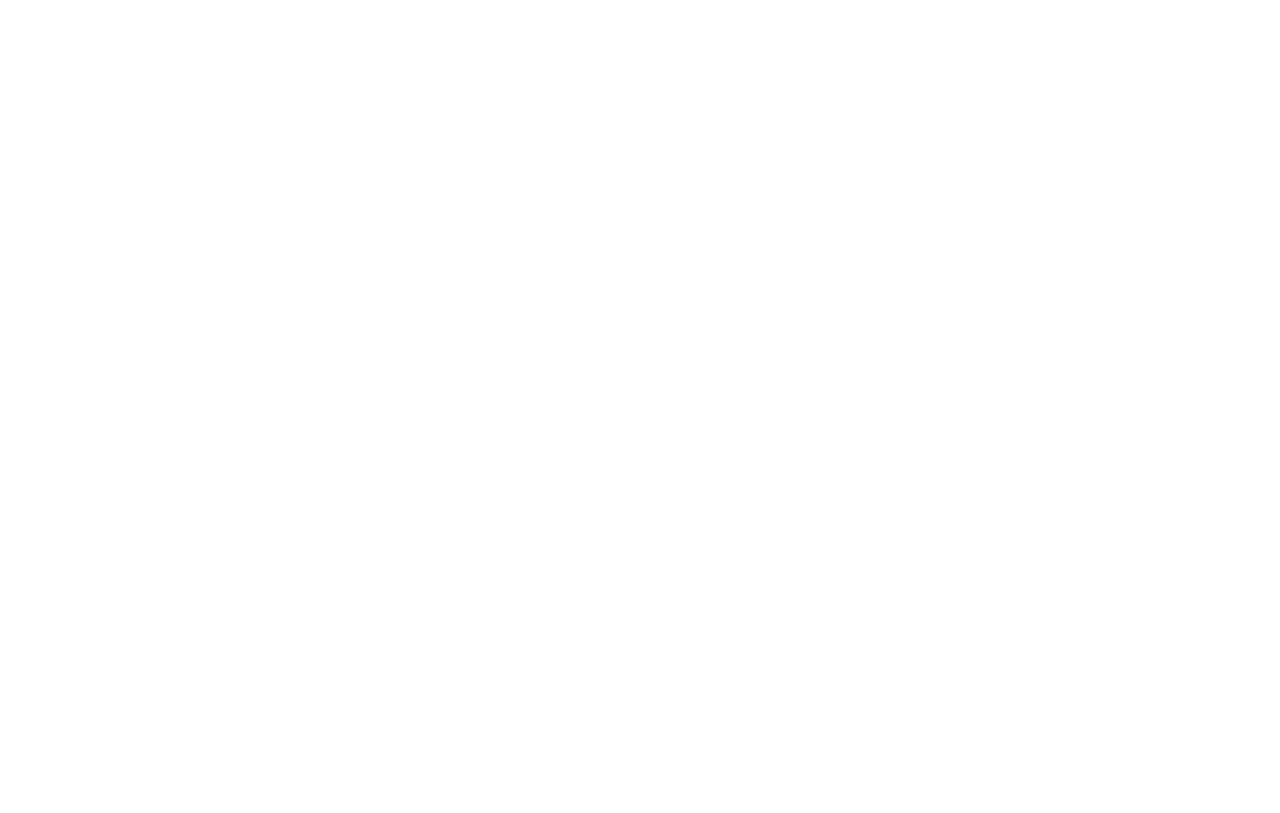
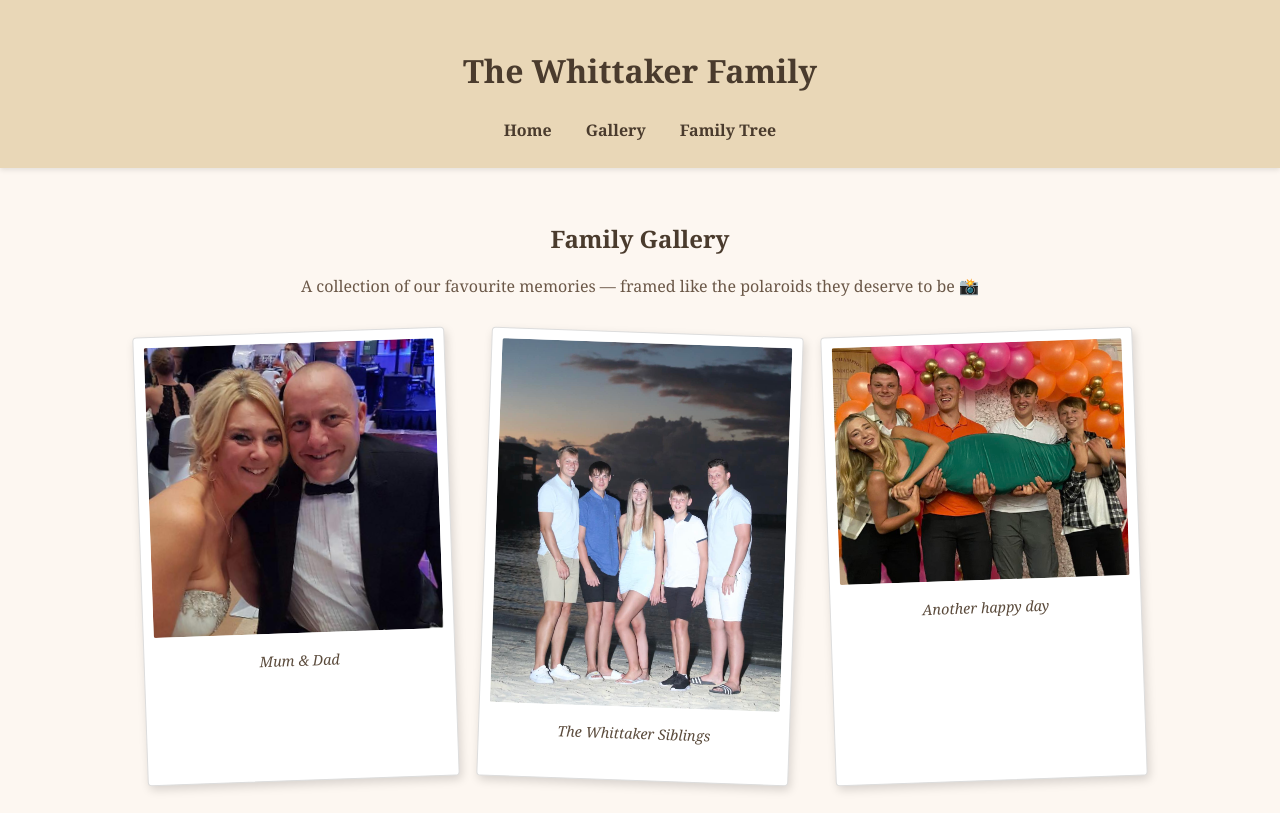
Before and after one commit to TaurusiteDev/whittakerfamily-site, a plain HTML site: page gallery.html in a window 1280 px wide. Drawn offline with Linux system fonts and the light colour scheme.

Commit message:
Testing gallery page

```diff
--- a/css/style.css
+++ b/css/style.css
@@ -55,3 +55,67 @@ footer {
   font-size: 0.9rem;
   background-color: #e9d7b7;
 }
+
+/* ===== GALLERY PAGE STYLES ===== */
+
+.gallery {
+  text-align: center;
+  padding: 2rem 1rem;
+}
+
+.gallery h2 {
+  color: #4a3b2d;
+  margin-bottom: 0.5rem;
+}
+
+.gallery p {
+  color: #6b5848;
+  margin-bottom: 2rem;
+}
+
+/* Grid layout for polaroids */
+.gallery-grid {
+  display: grid;
+  grid-template-columns: repeat(auto-fit, minmax(220px, 1fr));
+  gap: 2rem;
+  justify-items: center;
+  max-width: 1000px;
+  margin: 0 auto;
+}
+
+/* Polaroid style */
+.polaroid {
+  background-color: #fff;
+  border: 1px solid #ddd;
+  box-shadow: 2px 4px 10px rgba(0, 0, 0, 0.15);
+  padding: 10px 10px 35px 10px; /* extra bottom padding for caption */
+  border-radius: 4px;
+  transform: rotate(var(--tilt, 0deg));
+  transition: transform 0.2s ease, box-shadow 0.2s ease;
+}
+
+.polaroid:hover {
+  transform: scale(1.03) rotate(var(--tilt, 0deg));
+  box-shadow: 4px 6px 14px rgba(0, 0, 0, 0.25);
+}
+
+.polaroid img {
+  width: 100%;
+  height: auto;
+  border-radius: 2px;
+}
+
+.caption {
+  margin-top: 8px;
+  font-size: 0.9rem;
+  color: #5a4a3b;
+  font-style: italic;
+}
+
+/* Add random tilt for variety */
+.polaroid:nth-child(odd) {
+  --tilt: -2deg;
+}
+.polaroid:nth-child(even) {
+  --tilt: 2deg;
+}
--- a/gallery.html
+++ b/gallery.html
@@ -0,0 +1,41 @@
+<!DOCTYPE html>
+<html lang="en">
+<head>
+  <meta charset="UTF-8">
+  <meta name="viewport" content="width=device-width, initial-scale=1.0">
+  <title>Family Gallery | The Whittaker Family</title>
+  <link rel="stylesheet" href="css/style.css">
+</head>
+<body>
+  <header>
+    <h1>The Whittaker Family</h1>
+    <nav>
+      <ul>
+        <li><a href="index.html">Home</a></li>
+        <li><a href="gallery.html" class="active">Gallery</a></li>
+        <li><a href="family-tree.html">Family Tree</a></li>
+      </ul>
+    </nav>
+  </header>
+
+  <main>
+    <section class="gallery">
+      <h2>Family Gallery</h2>
+      <p>A collection of our favourite memories — framed like the polaroids they deserve to be 📸</p>
+
+<div class="gallery-grid">
+  <div class="polaroid">
+    <img src="images/parents1.jpg" alt="Mum and Dad">
+    <div class="caption">Mum & Dad</div>
+  </div>
+
+  <div class="polaroid">
+    <img src="images/siblings1.jpg" alt="Siblings together">
+    <div class="caption">The Whittaker Siblings</div>
+  </div>
+
+  <div class="polaroid">
+    <img src="images/siblings2.jpg" alt="Another siblings photo">
+    <div class="caption">Another happy day</div>
+  </div>
+</div>
```
Also changed, not shown: images/parents1.jpg (added), images/siblings1.jpg (added), images/siblings2.jpg (added).
